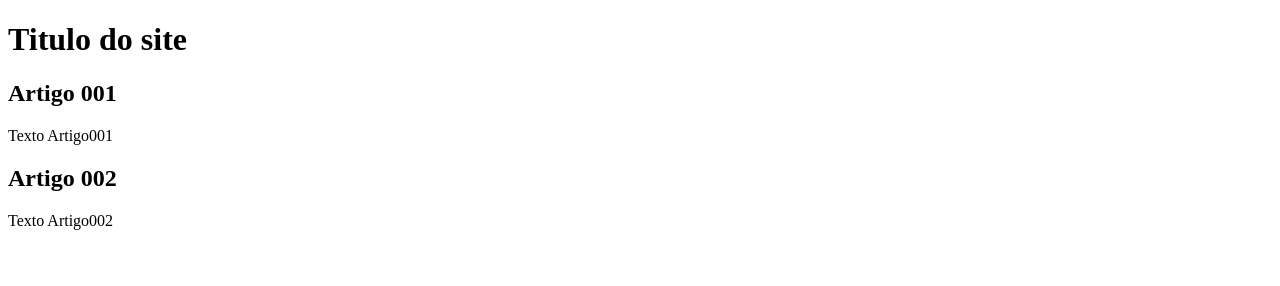
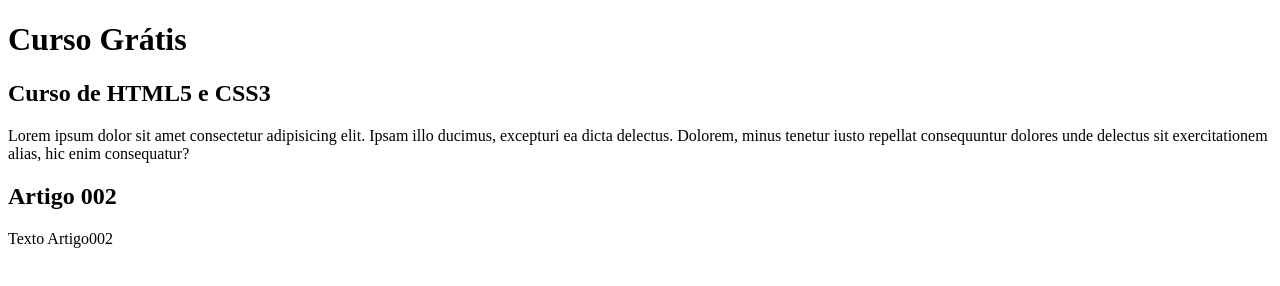
Before and after one commit to gboalento/projeto-site, a plain HTML site: page index.html in a window 1280 px wide. Drawn offline with Linux system fonts and the light colour scheme.

Commit message:
Comecei a escrever conteúdo

```diff
--- a/index.html
+++ b/index.html
@@ -10,12 +10,12 @@
 
     <main>
         <header>
-            <h1>Titulo do site</h1>
+            <h1>Curso Grátis</h1>
         </header>
 
         <article>
-            <h1>Artigo 001</h1>
-            <p>Texto Artigo001</p>
+            <h2>Curso de HTML5 e CSS3</h2>
+            <p>Lorem ipsum dolor sit amet consectetur adipisicing elit. Ipsam illo ducimus, excepturi ea dicta delectus. Dolorem, minus tenetur iusto repellat consequuntur dolores unde delectus sit exercitationem alias, hic enim consequatur?</p>
         </article>
 
         <article>
```
